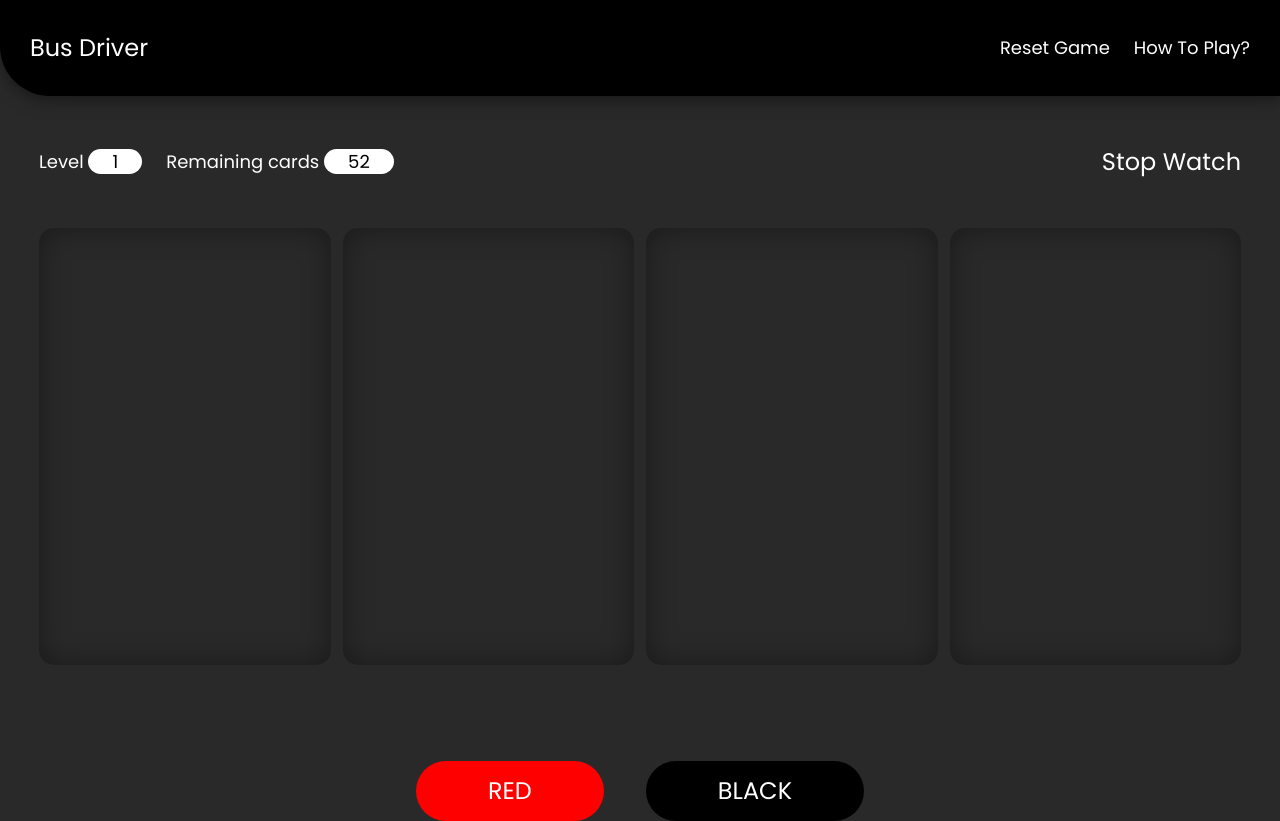
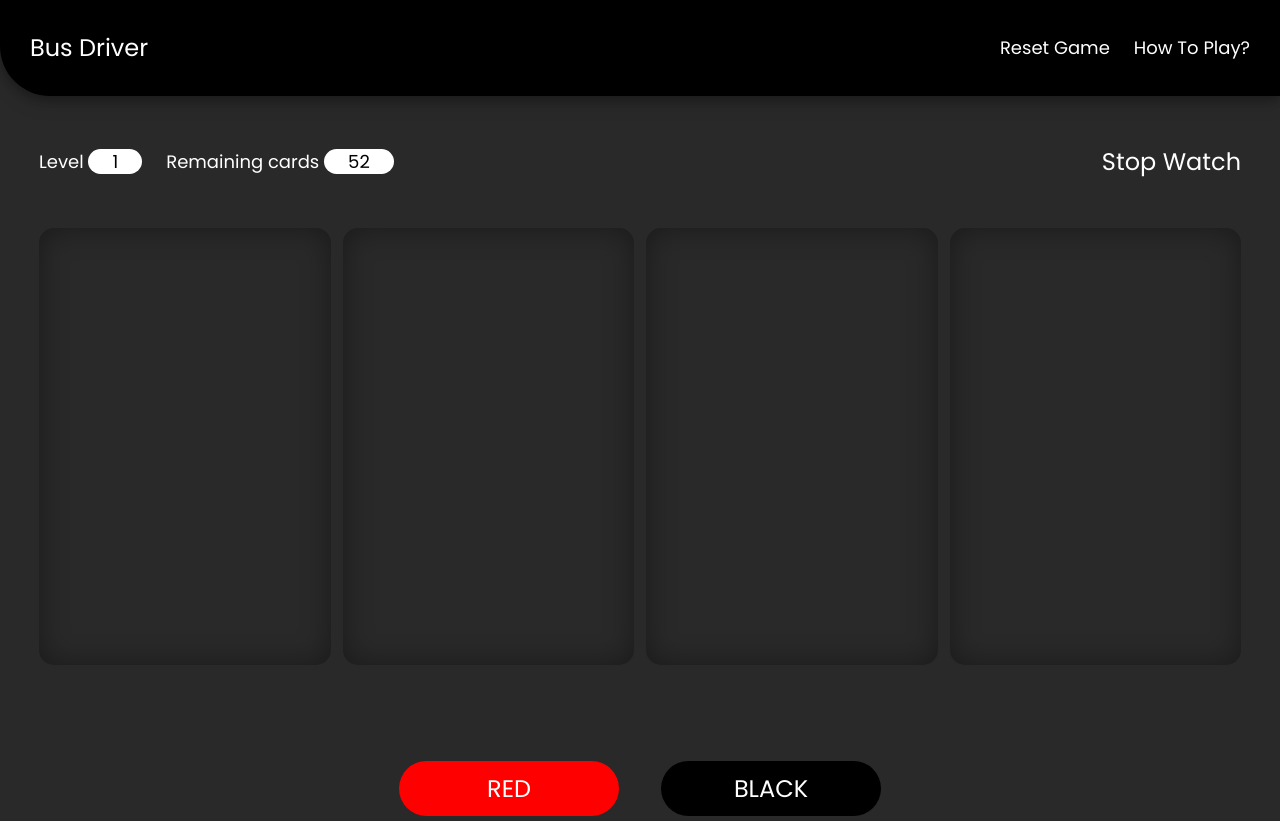
Before and after one commit to Emiltayeb/bus-driver, a React (Create React App) app: page /game in a window 1280 px wide. Built offline with nearby package versions, Linux system fonts and the light colour scheme.

Commit message:
added redurects folder _ fixed mible layout

```diff
--- a/src/components/Card/Card.module.scss
+++ b/src/components/Card/Card.module.scss
@@ -33,7 +33,7 @@ $stackTop: 60px;
   color: black;
 }
 
-// suits
+// corners
 .card::before {
   font-size: 1rem;
   position: absolute;
@@ -67,3 +67,9 @@ $stackTop: 60px;
     transform: rotate($rotateForth) translateX(-50%);
   }
 }
+
+@include media('>=medium') {
+  .card {
+    font-size: calc((#{$card-height-tablet} / 2) + 10px);
+  }
+}
--- a/src/global-styles/_configs.scss
+++ b/src/global-styles/_configs.scss
@@ -1,5 +1,5 @@
 @import '_media-query-mixin';
 
-$card-height-mobile: 200px;
+$card-height-mobile: 100px;
 $card-height-tablet: 300px;
 $card-height-desktop: 450px;
--- a/src/pages/game/cards-game-zone/play-buttons/index.tsx
+++ b/src/pages/game/cards-game-zone/play-buttons/index.tsx
@@ -34,8 +34,8 @@ const PlayingButtons = function () {
       {gameDefaults.levelButtonsOptions[level]?.map((buttonData) => (
         <button
           data-variant={buttonData.text}
-          className="px-5  py-2 rounded text-white
-         transition duration-300"
+          className={`${classes.button} rounded text-white
+         transition duration-300`}
           type="button"
           key={buttonData.text}
           onClick={onPlayButtonClick(buttonData.text)}
--- a/src/pages/game/cards-game-zone/play-buttons/play-buttons.module.scss
+++ b/src/pages/game/cards-game-zone/play-buttons/play-buttons.module.scss
@@ -9,21 +9,19 @@ $primary-black-button-bgColor: black;
   justify-content: center;
   align-items: center;
   gap: 1.75rem;
-  flex-wrap: wrap;
-
-  button {
+}
+.button {
   border-radius: 35px;
   display: flex;
   align-items: center;
-    justify-content: space-between;
-    padding: 0.5rem 3rem;
-    font-size: unquote('min(2vw, 1rem)');
+  justify-content: center;
+  min-width: 220px;
+  padding: 0.4rem 0;
+  gap: 10px;
+  font-size: 1rem;
   transition: background 0.5s ease;
   background: $primary-black-button-bgColor;
 
-    img {
-      margin-right: 1rem;
-    }
   &[data-variant='red'] {
     background: $primary-red-button-bgColor;
   }
@@ -39,15 +37,10 @@ $primary-black-button-bgColor: black;
     }
   }
 }
-}
-
-@include media('<medium') {
+@include media('<desktop') {
   .Root {
+    margin-top: 1rem;
     gap: 1rem;
-    button {
-      font-size: 0.7rem;
-      padding: 0.5rem 1.5rem;
-    }
     .headers {
       display: flex;
       justify-content: center;
@@ -55,4 +48,18 @@ $primary-black-button-bgColor: black;
       width: 100%;
     }
   }
+
+  .button {
+    min-width: 170px;
+    font-size: 0.7rem;
+    img {
+      max-width: 15px;
     }
+  }
+}
+
+@include media('<=560px') {
+  .button {
+    min-width: 100px;
+  }
+}
```
Also changed, not shown: package.json (+8 -10 lines), 1 other file (tests, documents, lock files or other folders). Lines whose indentation alone changed are shown as unchanged.
